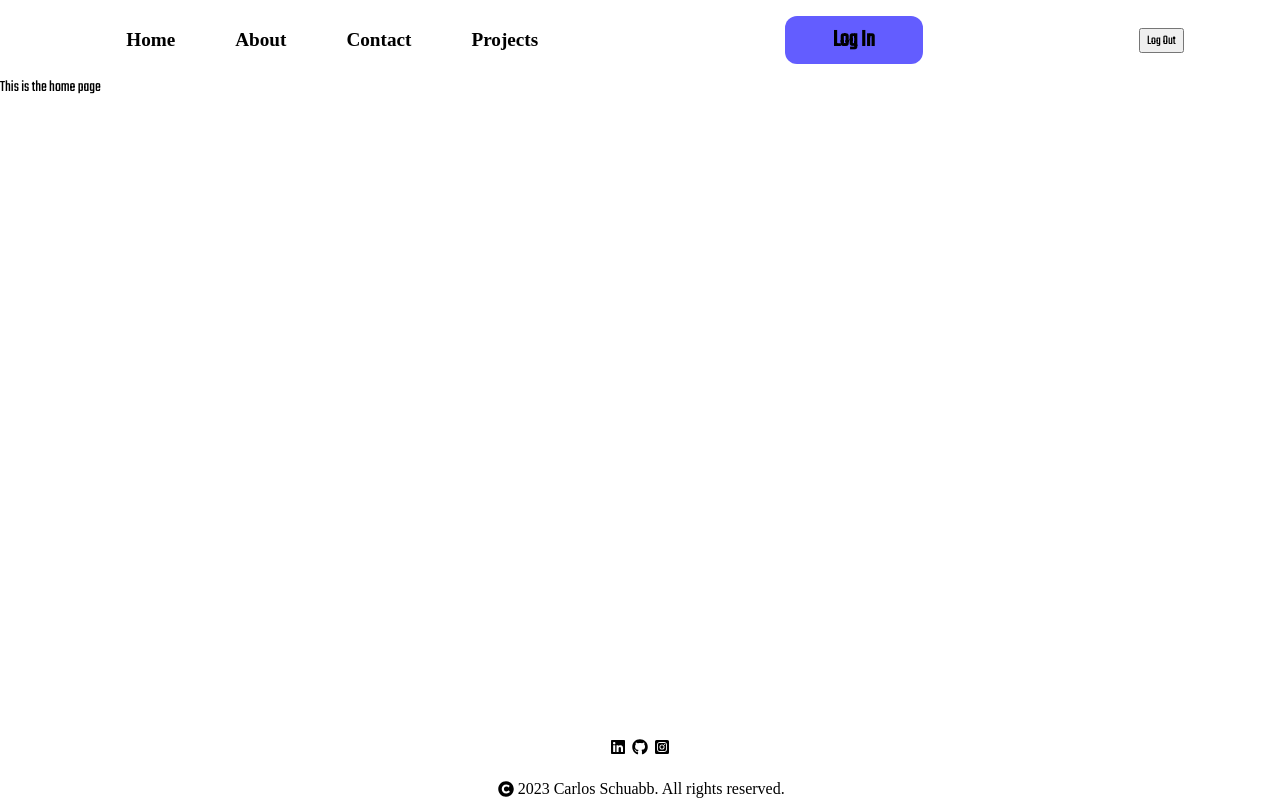
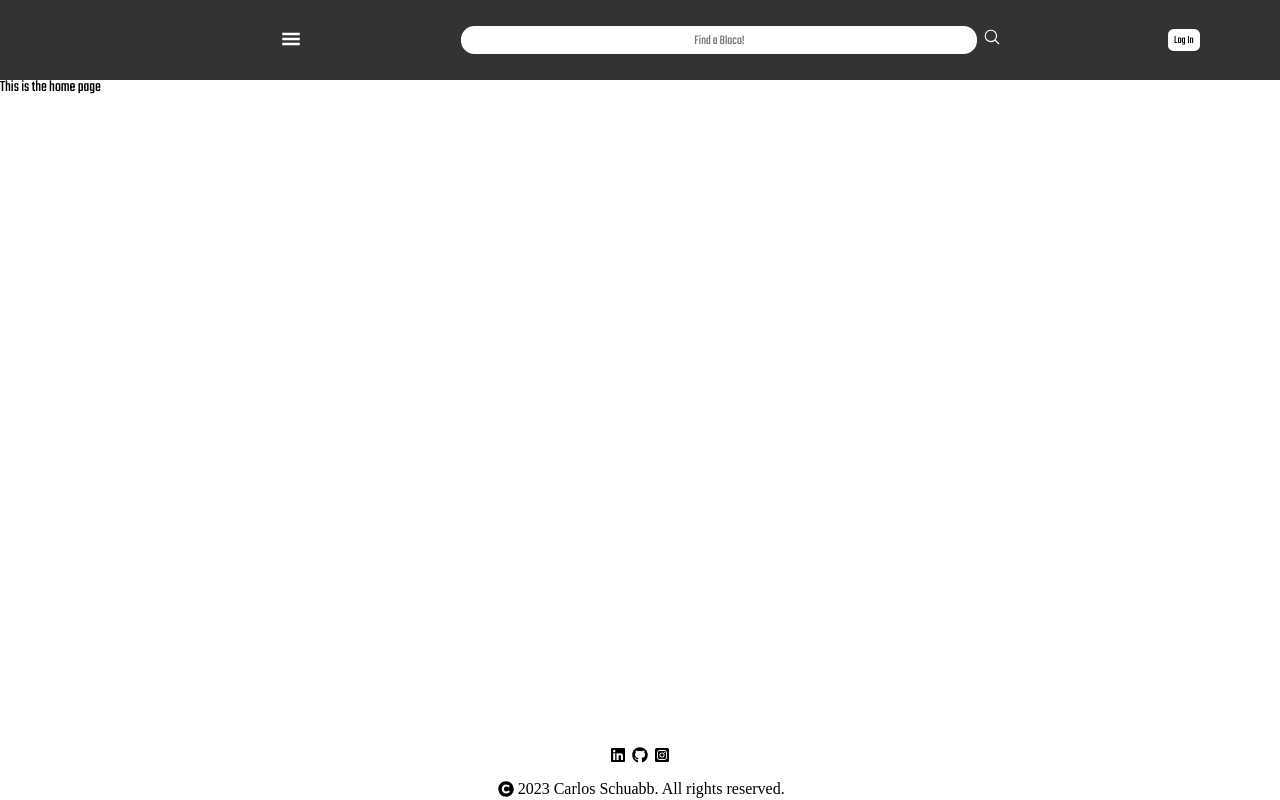
Before and after one commit to cgcravo/final-project-Carlos-Schuabb, a React (Create React App) app in the folder client/: page /home in a window 1280 px wide. Built offline with nearby package versions, Linux system fonts and the light colour scheme.

Commit message:
initial commit of header

```diff
--- /dev/null
+++ b/client/src/components/Burger.js
@@ -0,0 +1,94 @@
+import React, { useState } from "react"
+import { styled } from "styled-components"
+import { GiHamburgerMenu } from 'react-icons/gi'
+import { NavLink } from "react-router-dom"
+
+
+const Burger = () => {
+
+  const [open, setOpen] = useState(false)
+
+  return (
+  <Container>
+      <BurgerContainer onClick={() => {setOpen(!open)}}>
+        <GiHamburgerMenu  size = {20} />
+      </BurgerContainer>
+      <Menu className={`dropdown-menu ${open ? 'active' : 'inactive'}`}>
+          <ul>
+              <Item to = "/home">Home</Item>
+              <Item to = "/find-all-blocos">All Blocos</Item>
+              <Item to = "/new-bloco">New Bloco</Item>
+              <Item to = "/my-blocos">My Blocos</Item>
+              <Item to = "/favorite-blocos">Favorites</Item>
+          </ul>
+          <XButton onClick={() => {setOpen(false)}}>x</XButton>
+      </Menu>
+  </Container>
+  )
+}
+
+const Container = styled.div`
+  color: white;
+`
+const BurgerContainer = styled.div`
+  cursor: pointer;
+`
+const Menu = styled.div`
+    position: absolute;
+    top:0;
+    left:0;
+    background-color: rgba(0,0,0,0.8);
+    color: white;
+    transition: all 0.5s ease-in-out;
+    width: 100vw;
+    height: 100vh;
+    display: flex;
+    align-items: center;
+    justify-content: center;
+    z-index:10;
+    ul{
+        display: flex;
+        flex-direction: column;
+    }
+    &:active {
+      opacity: 1;
+      visibility: visible;
+
+    }
+    &.inactive {
+      opacity: 0;
+      visibility: hidden;
+    }
+`
+const Item = styled(NavLink)`
+  text-decoration: none;
+  text-align: center;
+  font-size: 2.5em;
+  margin: 0.4em 0;
+  color: white;
+  transition: 0.1s ease-in-out;
+
+  &:hover, :active{
+    scale: 1.25;
+    cursor: pointer;
+    border-bottom: 0.05em solid rgba(254,254,254,0.5);
+  }
+`
+const XButton = styled.button`
+  position: absolute;
+  top: 1em;
+  right: 1em;
+  z-index: 10;
+  font-size: 2.5em;
+  color: white;
+  border: none;
+  background-color: rgba(0,0,0,0.001);
+
+  &:hover, :active{
+    scale: 1.25;
+    cursor: pointer;
+    border-bottom: 0.05em solid rgba(254,254,254,0.5);
+  }
+`
+
+export default Burger;
--- a/client/src/components/Footer.js
+++ b/client/src/components/Footer.js
@@ -12,7 +12,7 @@ const Footer = () => {
         <FaInstagramSquare className="icon"/>
       </MediaIcons>
       <RightsContainer>
-        <FaCopyright className="icon"/><p>2023 Carlos Schuabb. All rights reserved.</p>
+        <FaCopyright className="icon"/><RightsText>2023 Carlos Schuabb. All rights reserved.</RightsText>
       </RightsContainer>
     </StyledFooter>
   )
@@ -34,7 +34,7 @@ const StyledFooter = styled.footer`
 `
 
 const MediaIcons = styled.div`
-  margin: 1em 0;
+  margin: 0.5em 0;
 `
 
 const RightsContainer = styled.div`
@@ -42,5 +42,9 @@ const RightsContainer = styled.div`
   flex-direction: row;
   align-items: center;
 `
+const RightsText = styled.p`
+  font-size: 1em;
+`
+
 
 export default Footer;
--- a/client/src/components/Header.js
+++ b/client/src/components/Header.js
@@ -1,35 +1,31 @@
 import Navigator from "./Navigator.js";
 import styled from "styled-components";
-import React, { useEffect, useState } from "react";
+import React, { useContext } from "react";
+import { UserContext } from "../context/UserContext.js";
 import LoginButton from "./Login/LoginButton.js";
 import LogoutButton from "./Login/LogoutButton.js";
+import { useNavigate } from "react-router-dom";
+import SearchBar from "./SarchBar.js";
+import Burger from "./Burger.js";
+
 
 const Header = () => {
 
-
-    // useEffect(() => {
-
-    //     window.addEventListener('scroll', scrollHandle);
-
-    //     return ()=>{window.removeEventListener('scroll', scrollHandle)}
-
-    // });
+    const { currentUser } = useContext(UserContext);
+    const Navigate = useNavigate()
 
     return (
         <StyledHeader>
-            {/* <SearchBar/> */}
-            <Navigator/>
-
-            <LoginButton/>
-            <LogoutButton/>
+            {!currentUser ? <PlaceholderDiv></PlaceholderDiv>: <StyledImage src={currentUser.picture} onClick={() => {Navigate("/profile")}}/>}
+            <Burger/>
+            <SearchBar/>
+            {/* <Navigator/> */}
+            {!currentUser ? <LoginButton/> :
+            <LogoutButton/>}
         </StyledHeader>
     )
 };
 
-// when width < x make a ball for the navigators (hamburger)
-// create a on/off button for the darkmode => change text and background colors when clicked
-// dark mode on the right side of the navbar
-// make the header sticky and fade when on top
 const StyledHeader = styled.header`
     width: 100%;
     margin-left: auto;
@@ -39,10 +35,19 @@ const StyledHeader = styled.header`
     justify-content: space-around;
     align-items: center;
     transition: all 0.7s ease-in-out;
-    background-color: ${( {isTransparent} ) => isTransparent ? `none` : `var(--header-bg-color)`};
+    background-color: rgba(0,0,0,0.8);
     position: fixed;
     z-index: 10;
 `;
 
+const PlaceholderDiv = styled.div`
+    width: 2.5em;
+    height: 2.5em;
+`
 
+const StyledImage = styled.img`
+    border-radius: 50%;
+    width: 2.5em;
+    height: 2.5em;
+`
 export default Header;
--- a/client/src/components/Home/Home.js
+++ b/client/src/components/Home/Home.js
@@ -1,6 +1,8 @@
 import { React, useContext, useEffect } from "react";
 import { useAuth0 } from "@auth0/auth0-react";
-import { UserContext } from "../../context/UserContext";
+import { UserContext } from "../../context/UserContext.js";
+import { GoogleMap, Marker, useLoadScript } from "@react-google-maps/api";
+import { useMemo } from "react";
 import Header from "../Header.js";
 import Main from "../Main.js";
 import Footer from "../Footer.js";
@@ -9,21 +11,16 @@ const Home = () => {
 
   const { user, isAuthenticated, isLoading } = useAuth0();
   const { currentUser, setCurrentUser } = useContext(UserContext);
-  console.log(user)
+  console.log("from home", currentUser)
 
   useEffect(() => {
     if (user) {
       setCurrentUser(user);
-      console.log(currentUser);
     }
-  }, [currentUser]);
+  }, [isLoading]);
 
   if(isLoading){
     return <div>Loading!</div>
-  }
-
-  if(user && isAuthenticated){
-    setCurrentUser(user);
   }
 
   return <>
--- a/client/src/components/Login/LoginButton.js
+++ b/client/src/components/Login/LoginButton.js
@@ -11,19 +11,17 @@ const LoginButton = () => {
 const StyledButton = styled.button`
   font-family: var(--main-font-family);
   height: 2em;
-  background-color: #635dff;
+  background-color: white;
   color: black;
-  font-weight: bold;
   text-decoration: none;
   text-align: center;
-  font-size: 1.5em;
-  margin: 1em 1em;
-  padding: 0 2em;
+  font-size: 0.7em;
   border: none;
   border-radius:0.5em;
+  transition: 0.5s ease-in-out;
 
   &:hover{
-      outline: 0.05em solid black;
+    scale: 1.25;
   }
 `
 
--- a/client/src/components/Login/LoginButtonWelcome.js
+++ b/client/src/components/Login/LoginButtonWelcome.js
@@ -9,22 +9,24 @@ const LoginButtonWelcome = () => {
 };
 
 const StyledButton = styled.button`
-  font-family: var(--main-font-family);
+  display: flex;
+  justify-content: center;
+  align-items: center;
+  text-decoration: none;
   height: 2em;
   background-color: #635dff;
   color: black;
   font-weight: bold;
-  text-decoration: none;
-  text-align: center;
   font-size: 1.5em;
-  margin: 1em 1em;
+  margin: 1.5em 1em;
   padding: 0 2em;
   border: none;
   border-radius:0.5em;
+  transition: 0.5s ease-in-out;
 
   &:hover{
-      outline: 0.05em solid black;
+    scale: 1.25;
   }
-`
+`;
 
 export default LoginButtonWelcome;
--- a/client/src/components/Login/LogoutButton.js
+++ b/client/src/components/Login/LogoutButton.js
@@ -1,14 +1,33 @@
 import React from "react";
 import { useAuth0 } from "@auth0/auth0-react";
+import { styled } from "styled-components";
 
 const LogoutButton = () => {
   const { logout } = useAuth0();
 
   return (
-    <button onClick={() => logout({ logoutParams: { returnTo: "http://localhost:3000/home" } })}>
+    <StyledButton onClick={() => logout({ logoutParams: { returnTo: "http://localhost:3000/home" } })}>
       Log Out
-    </button>
+    </StyledButton>
   );
 };
 
+const StyledButton = styled.button`
+  font-family: var(--main-font-family);
+  height: 2em;
+  background-color: white;
+  color: black;
+  text-decoration: none;
+  text-align: center;
+  font-size: 0.7em;
+  border: none;
+  border-radius:0.5em;
+  transition: 0.5s ease-in-out;
+
+  &:hover{
+    scale: 1.25;
+  }
+`
+
+
 export default LogoutButton;
--- a/client/src/components/Profile/UsersProfile.js
+++ b/client/src/components/Profile/UsersProfile.js
@@ -1,5 +1,8 @@
 import { React } from "react";
 import { useAuth0 } from "@auth0/auth0-react";
+import Header from "../Header.js";
+import Main from "../Main.js";
+import Footer from "../Footer.js";
 
 const UserProfile = () => {
   const { user, isAuthenticated, isLoading } = useAuth0();
@@ -9,13 +12,20 @@ const UserProfile = () => {
   }
   console.log(user)
   return (
-    isAuthenticated && (
+    <>
+      <Header/>
+      <Main>
+      {isAuthenticated && (
       <div>
         <img src={user.picture}/>
         <h2>{user.name}</h2>
         <p>{user.email}</p>
       </div>
-    )
+      )}
+      </Main>
+      <Footer/>
+    </>
+
   );
 };
 
--- /dev/null
+++ b/client/src/components/SarchBar.js
@@ -0,0 +1,39 @@
+import { HiMagnifyingGlass } from "react-icons/hi2";
+import { styled } from "styled-components";
+
+const SearchBar = () => {
+
+  return(
+    <StyledForm>
+      <Input placeholder="Find a Bloco!" />
+      <SubmitButton type="submit">
+        <HiMagnifyingGlass size={18} />
+      </SubmitButton>
+    </StyledForm>
+  )
+}
+
+const StyledForm = styled.form`
+  display: flex;
+  align-items: center;
+`
+const Input = styled.input`
+  width: 40vw;
+  height: 2em;
+  border: none;
+  border-radius: 1em;
+  text-align: center;
+  &:hover, :active{
+    border: none;
+    outline: 0.03em solid blue;
+  }
+`;
+
+const SubmitButton = styled.button`
+  border: none;
+  background-color: rgba(0,0,0,0.001);
+  color: white;
+  cursor: pointer;
+`;
+
+export default SearchBar;
--- a/client/src/components/Welcome/Welcome.js
+++ b/client/src/components/Welcome/Welcome.js
@@ -1,8 +1,18 @@
-import LoginButtonWelcome from "../Login/LoginButton";
+import LoginButtonWelcome from "../Login/LoginButtonWelcome";
 import styled from "styled-components";
-import { NavLink } from "react-router-dom";
+import { NavLink, useNavigate } from "react-router-dom";
+import { useContext } from "react";
+import { UserContext } from "../../context/UserContext";
 
 const Welcome = () => {
+
+  const { currentUser } = useContext(UserContext);
+  const Navigate = useNavigate()
+  console.log(currentUser)
+
+  if(currentUser){
+    Navigate("/home")
+  }
 
   return <>
   <ContentContainer>
@@ -25,7 +35,7 @@ const ContentContainer = styled.div`
   flex-direction: column;
   justify-content: space-around;
   align-items: center;
-  background-image: url("assets/DSC_3573.JPG");
+  background-image: url("client/assets/DSC_3573.JPG");
 `
 
 const TextContainer = styled.div`
@@ -62,12 +72,11 @@ const ContinueButton = styled(NavLink)`
   padding: 0 2em;
   border: none;
   border-radius:0.5em;
+  transition: 0.5s ease-in-out;
 
   &:hover{
-      outline: 0.05em solid black;
+    scale: 1.25;
   }
 `;
 
-
-
 export default Welcome;
--- a/client/src/context/UserContext.js
+++ b/client/src/context/UserContext.js
@@ -1,5 +1,5 @@
 //context for keeping track of user
-import { createContext, useState } from "react";
+import { createContext, useEffect, useState } from "react";
 
 export const UserContext = createContext(null);
 
@@ -7,6 +7,12 @@ export const UserProvider = ({ children }) => {
 
   const [currentUser, setCurrentUser] = useState(null);
 
+  useEffect(() => {
+    if (currentUser) {
+      console.log(currentUser);
+    }
+  }, [currentUser]);
+
   return (
     <UserContext.Provider value={ {currentUser, setCurrentUser} }>
       {children}
```
Also changed, not shown: client/src/components/FindAll/FindAll.js (+8 -6 lines).
